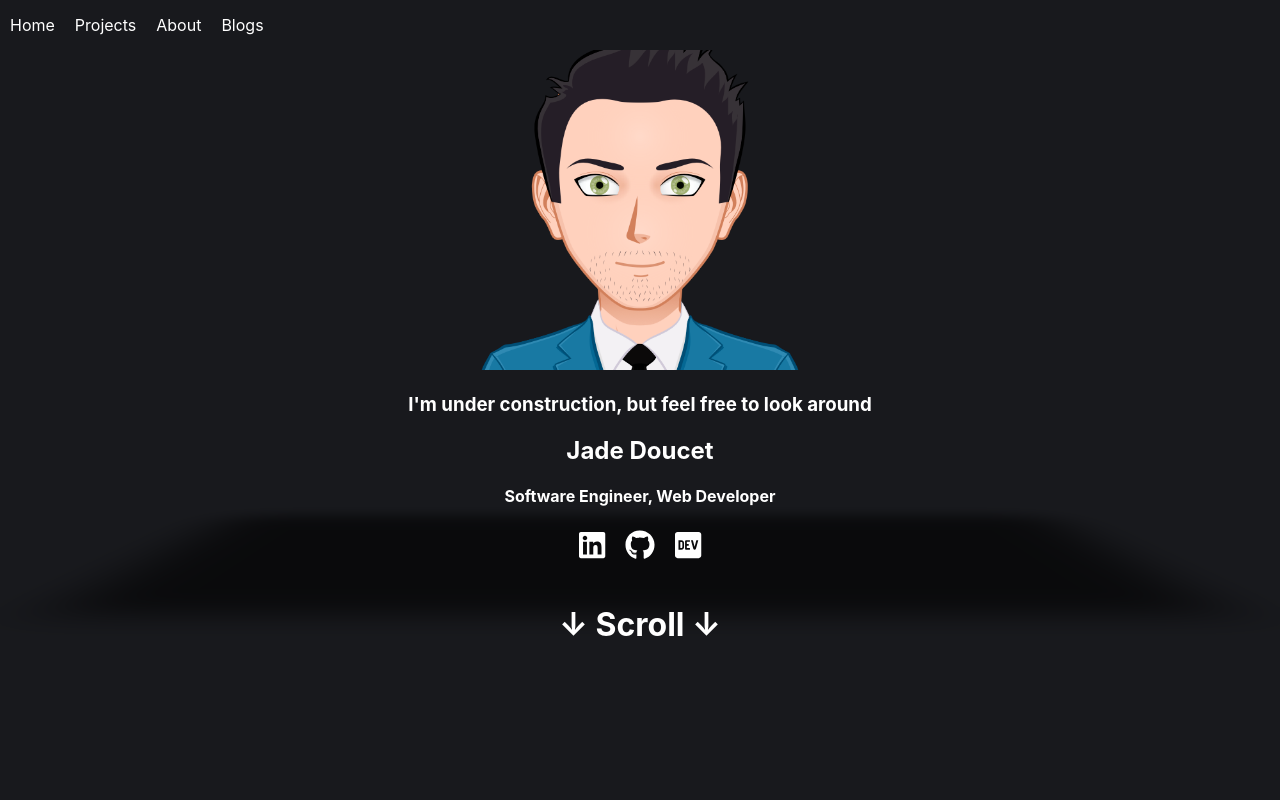
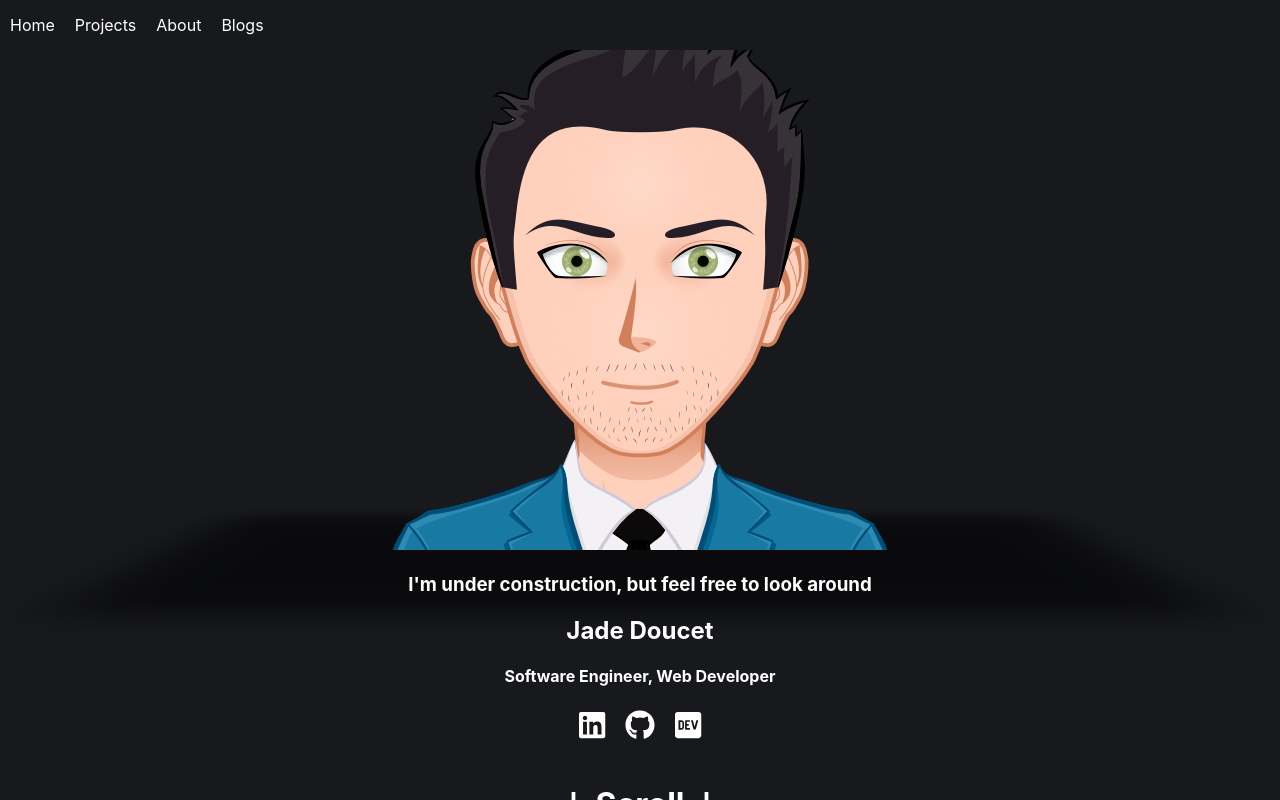
Before and after one commit to JadeJDoucet/portfolio-2020, a React (Create React App) app: page / in a window 1280 px wide. Built offline with nearby package versions, Linux system fonts and the light colour scheme.

Commit message:
updated logo size

```diff
--- a/src/App.css
+++ b/src/App.css
@@ -3,7 +3,7 @@
 }
 
 .App-logo {
-  height: 40vmin;
+  /*height: 40vmin;*/
   pointer-events: none;
 }
 
```
